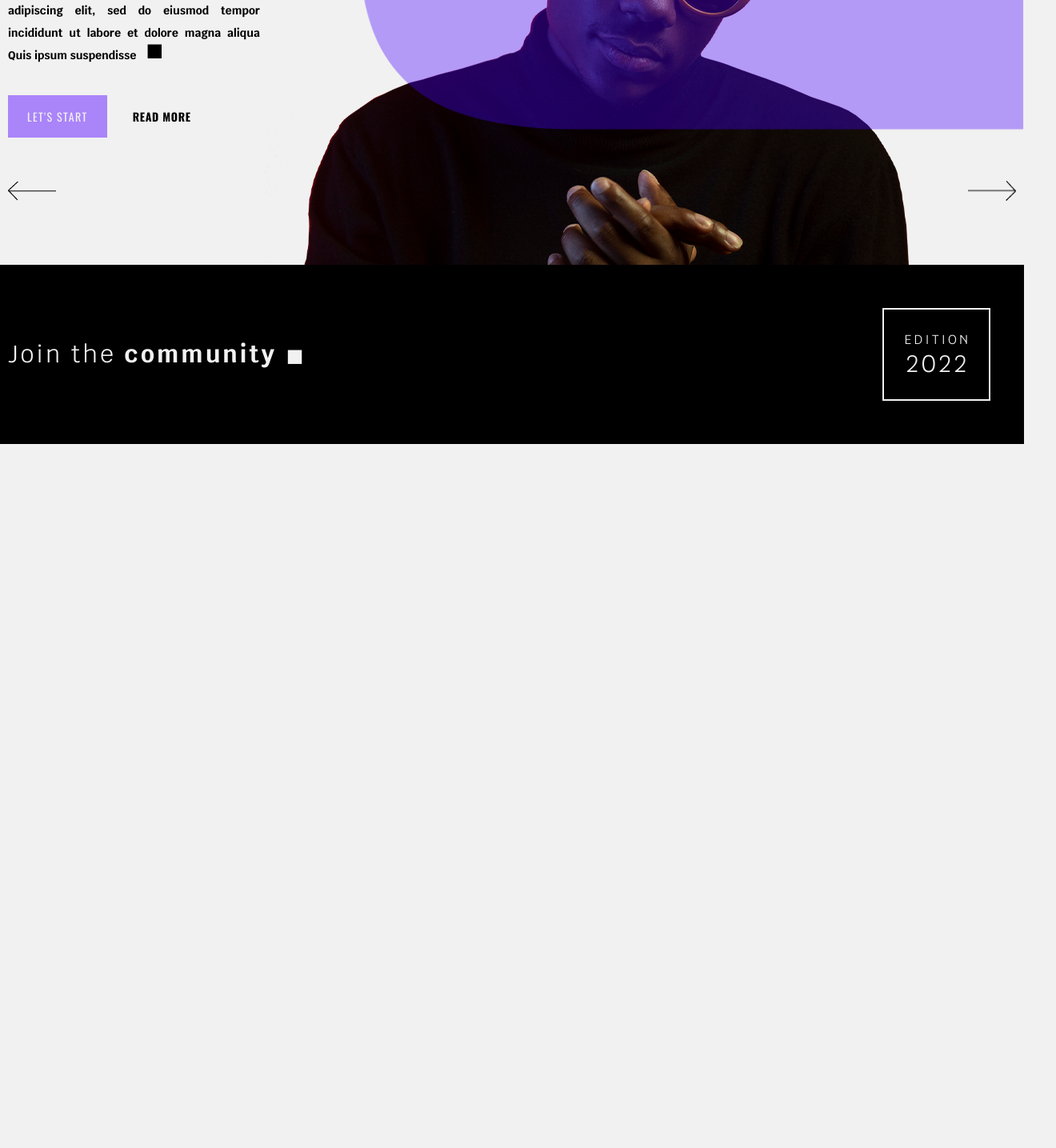
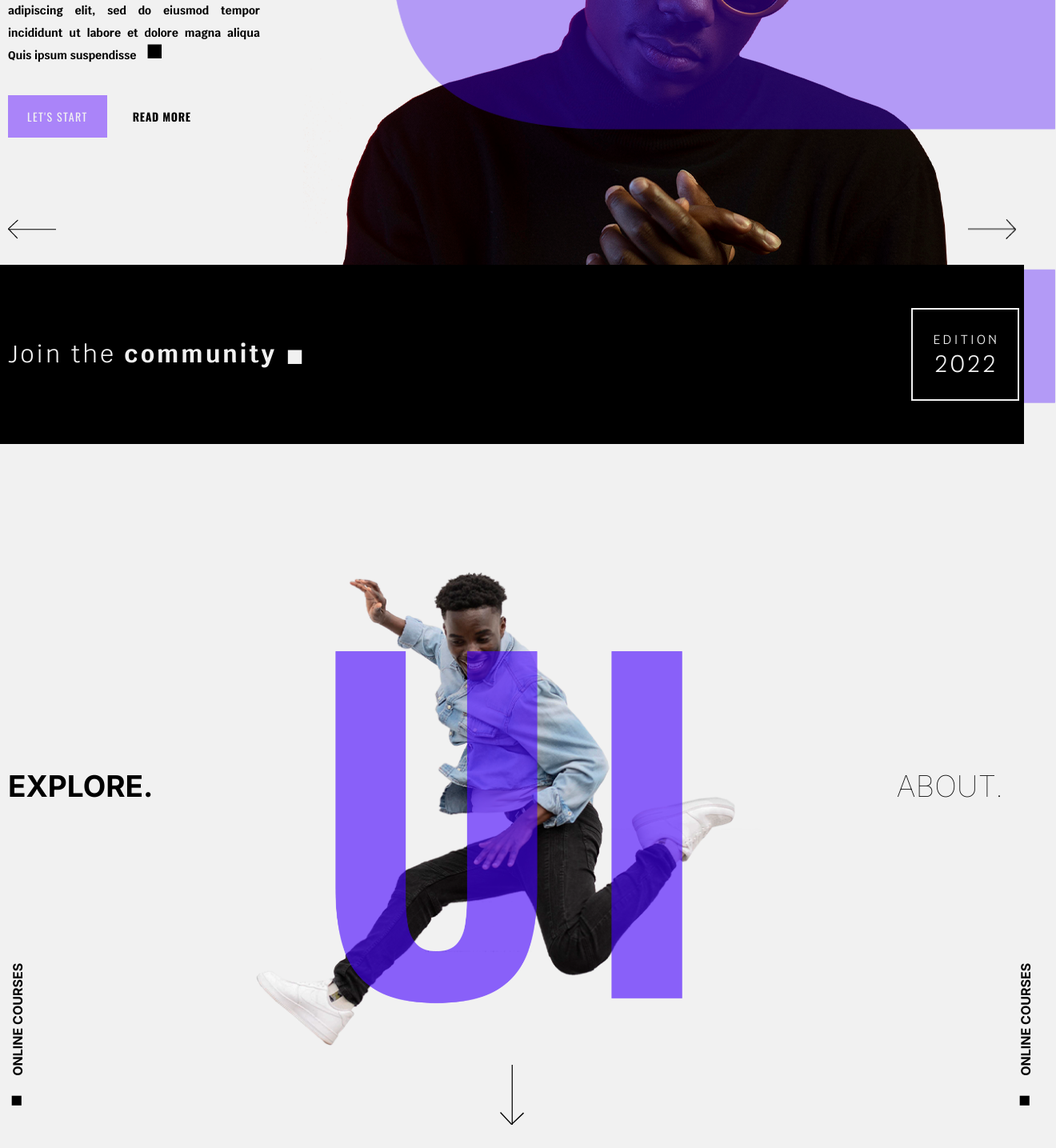
Before and after one commit to lukaszkryskiewicz/NextJS_SSG, a Next.js app: page / in a window 1280 px wide. Shown: the part 451-1886 px from the top of the page at 80% size, 1320 px wide, since content can reach past the window. Before the commit the page ends 1006 px from the top, so only its background shows below. Built offline with nearby package versions, Linux system fonts and the light colour scheme.

Commit message:
Add Explore section

```diff
--- a/app/page.js
+++ b/app/page.js
@@ -1,3 +1,4 @@
+import Explore from '@/components/Explore/Explore'
 import Header from '@/components/Header/Header'
 import Intro from '@/components/Intro/Intro'
 
@@ -7,6 +8,7 @@ export default function Home() {
       <main className=''>
         <Header />
         <Intro />
+        <Explore />
       </main>
 
     </>
--- /dev/null
+++ b/components/Explore/Explore.js
@@ -0,0 +1,54 @@
+import Image from "next/image";
+import explorePerson from '../../public/explore-person.png'
+import UIsign from '../../public/ui-sign.png'
+import arrowDown from '../../public/arrow-down.png'
+
+const Explore = () => {
+  return (
+    <div className='container mx-auto mt-40 relative h-[720px]'>
+      <div className='absolute left-1/2 -translate-x-1/2'>
+        <div className='relative'>
+          <Image
+            src={explorePerson}
+            alt="Explore"
+            className="mb-6"
+          />
+          <div className='absolute top-0 -left-2'>
+            <Image
+              src={UIsign}
+              alt="ui-sign"
+              className="-rotate-90 scale-[0.68]"
+            />
+          </div>
+          <Image
+            src={arrowDown}
+            alt='arrow down'
+            className='mx-auto mb-6'
+          />
+        </div>
+      </div>
+      <div className='absolute top-1/3 w-full h-1/2'>
+        <div className='flex flex-col justify-between h-full'>
+          <div className='flex uppercase justify-between text-[37px]'>
+            <div className='font-bold'>
+              Explore.
+            </div>
+            <div className='text-right justify-self-center font-thin me-9'>
+              About.
+            </div>
+          </div>
+          <div className='font-bold uppercase relative'>
+            <div className='absolute -left-20 -top-10 -rotate-90'>
+              <span className='text-[25px] me-5'>{'\u25A0'}</span> online courses
+            </div>
+            <div className='absolute -right-20 -top-10 -rotate-90'>
+              <span className='text-[25px] me-5'>{'\u25A0'}</span> online courses
+            </div>
+          </div>
+        </div>
+      </div>
+    </div>
+  )
+}
+
+export default Explore;
--- a/components/Intro/Intro.js
+++ b/components/Intro/Intro.js
@@ -1,5 +1,5 @@
 const { default: Image } = require("next/image")
-import introSign from '../../public/intro-s.png'
+import UiSign from '../../public/ui-sign.png'
 import introPerson from '../../public/intro-person.png'
 import ArrowRight from '../../public/arrow-right.png'
 import ArrowLeft from '../../public/arrow-left.png'
@@ -10,14 +10,14 @@ const Intro = () => {
     <div className='relative'>
       <div className='container mx-auto relative h-[870px]'>
         <Image
-          src={introSign}
-          alt="s sign"
-          className="opacity-60 absolute right-0 top-0 z-10"
+          src={UiSign}
+          alt="ui sign"
+          className="opacity-60 absolute -right-10 top-0 z-10"
         />
         <Image
           src={introPerson}
           alt="person"
-          className="absolute right-36 top-6"
+          className="absolute right-24 top-6"
         />
         <div className='font-krub'>
           <div className='w-1/4 pt-10'>
@@ -49,7 +49,7 @@ const Intro = () => {
         </div>
       </div>
       <div className='absolute inset-x-0 bottom-0 z-20 font-krub'>
-        <div className='container mx-auto mb-20 arrows flex justify-between'>
+        <div className='container mx-auto mb-8 arrows flex justify-between'>
           <Image
             src={ArrowLeft}
             alt="left arrow"
@@ -64,7 +64,7 @@ const Intro = () => {
             <div className='my-auto relative'>
               Join the <span className='font-black'>community <span className='text-4xl absolute -bottom-1 ms-3'>{'\u25A0'}</span></span>
             </div>
-            <div className='my-auto flex flex-col outline outline-2 outline-offset-2 text-center p-6 me-9'>
+            <div className='my-auto flex flex-col outline outline-2 outline-offset-2 text-center p-6'>
               <span className='text-base uppercase'>Editio<span className='tracking-normal'>n</span></span>
               <span className=''>202<span className='tracking-normal'>2</span></span>
             </div>
```
Also changed, not shown: public/explore-person.png (added), public/ui-sign.png (renamed from public/intro-s.png).
